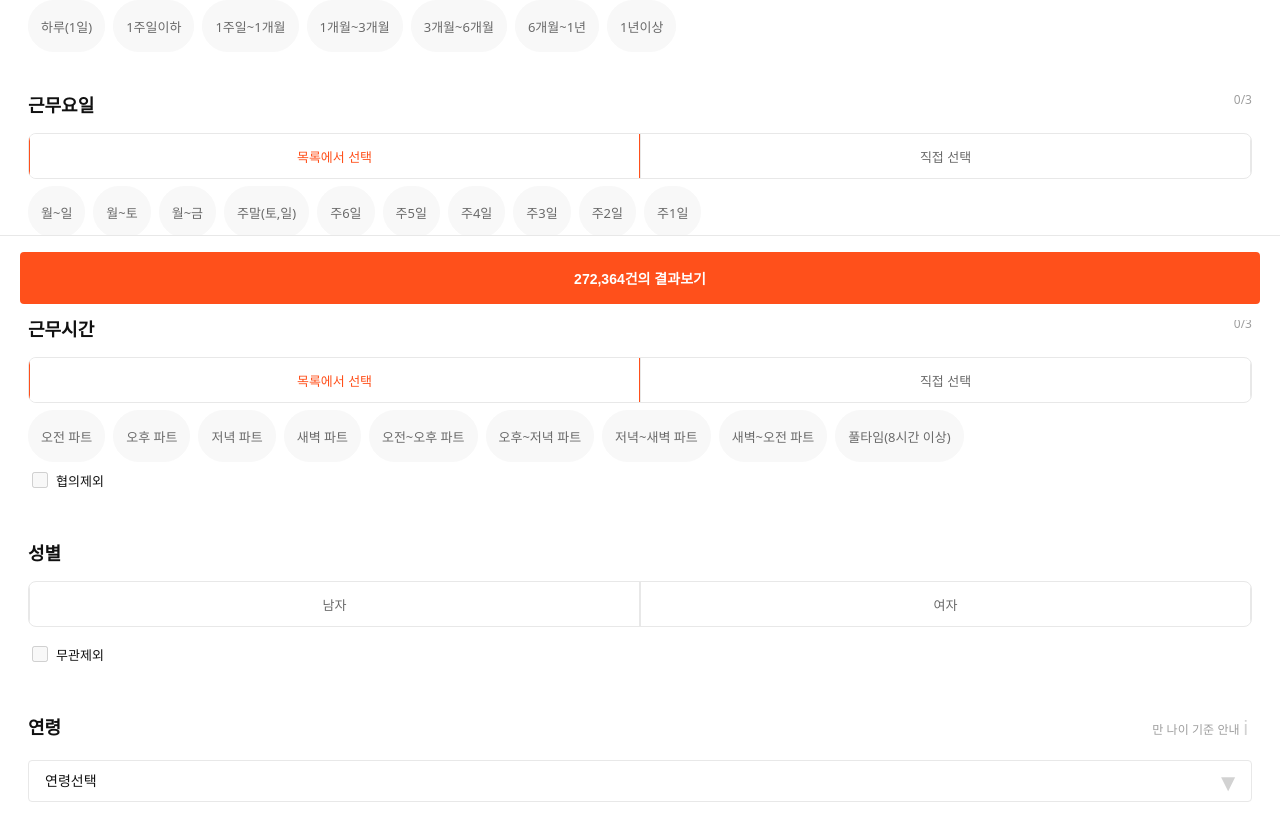
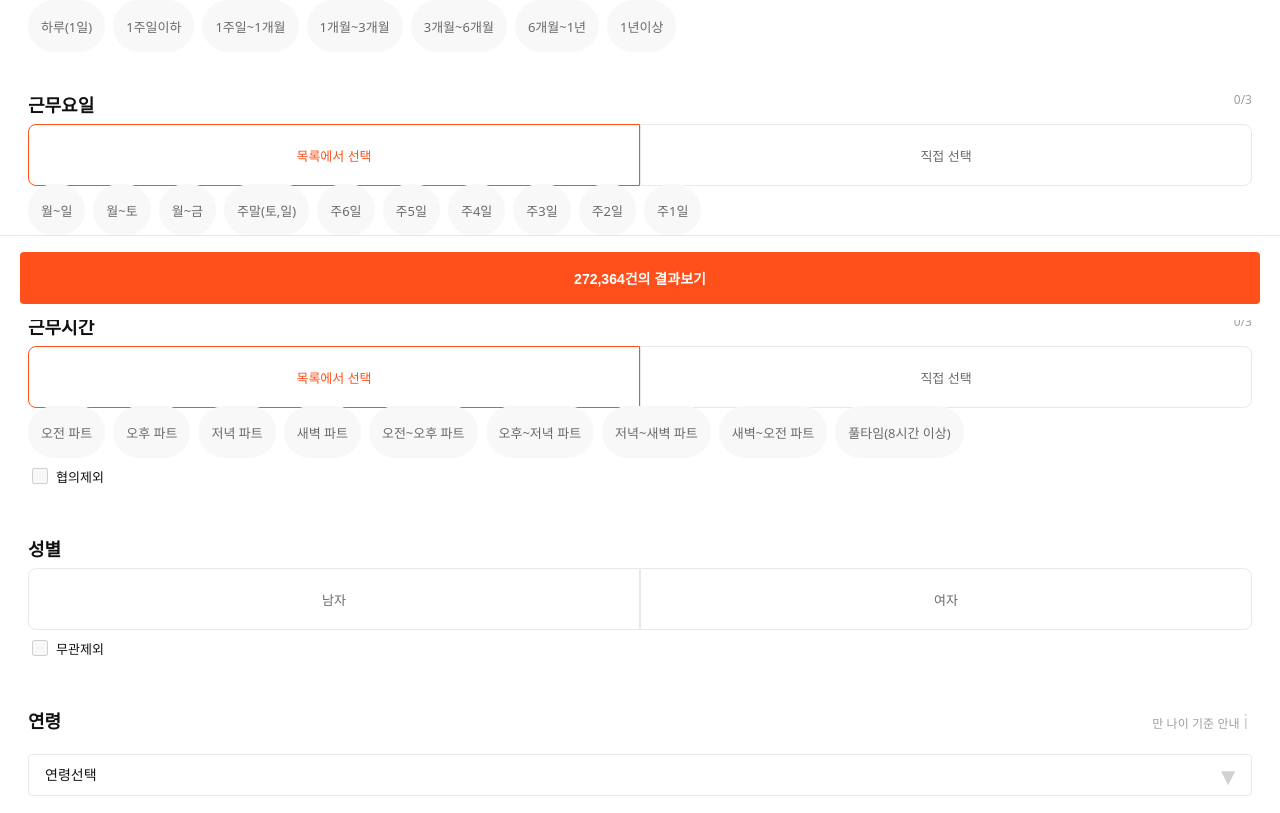
Before and after one commit to susmisc14/albamon-clone, a React (Vite) app: page / in a window 1280 px wide. Shown: the part 480-1293 px from the top of the page. Built offline with nearby package versions, Linux system fonts and the light colour scheme.

Commit message:
fix(toggle): 컨테이너 테두리 제거 및 overflow: hidden 제거

```diff
--- a/src/pages/DetailConditions/DetailConditionsPage.tsx
+++ b/src/pages/DetailConditions/DetailConditionsPage.tsx
@@ -278,9 +278,6 @@ export function DetailConditionsPage(): React.JSX.Element {
             <div
               style={{
                 display: "flex",
-                borderRadius: "8px",
-                overflow: "hidden",
-                border: "1px solid #e8e8e8",
                 height: "44px",
               }}
             >
@@ -483,9 +480,6 @@ export function DetailConditionsPage(): React.JSX.Element {
             <div
               style={{
                 display: "flex",
-                borderRadius: "8px",
-                overflow: "hidden",
-                border: "1px solid #e8e8e8",
                 height: "44px",
               }}
             >
@@ -686,9 +680,6 @@ export function DetailConditionsPage(): React.JSX.Element {
             <div
               style={{
                 display: "flex",
-                borderRadius: "8px",
-                overflow: "hidden",
-                border: "1px solid #e8e8e8",
                 height: "44px",
               }}
             >
```
Also changed, not shown: current-page-overflow-removed.png (added), current-page-tab-borders-fixed.png (added).
